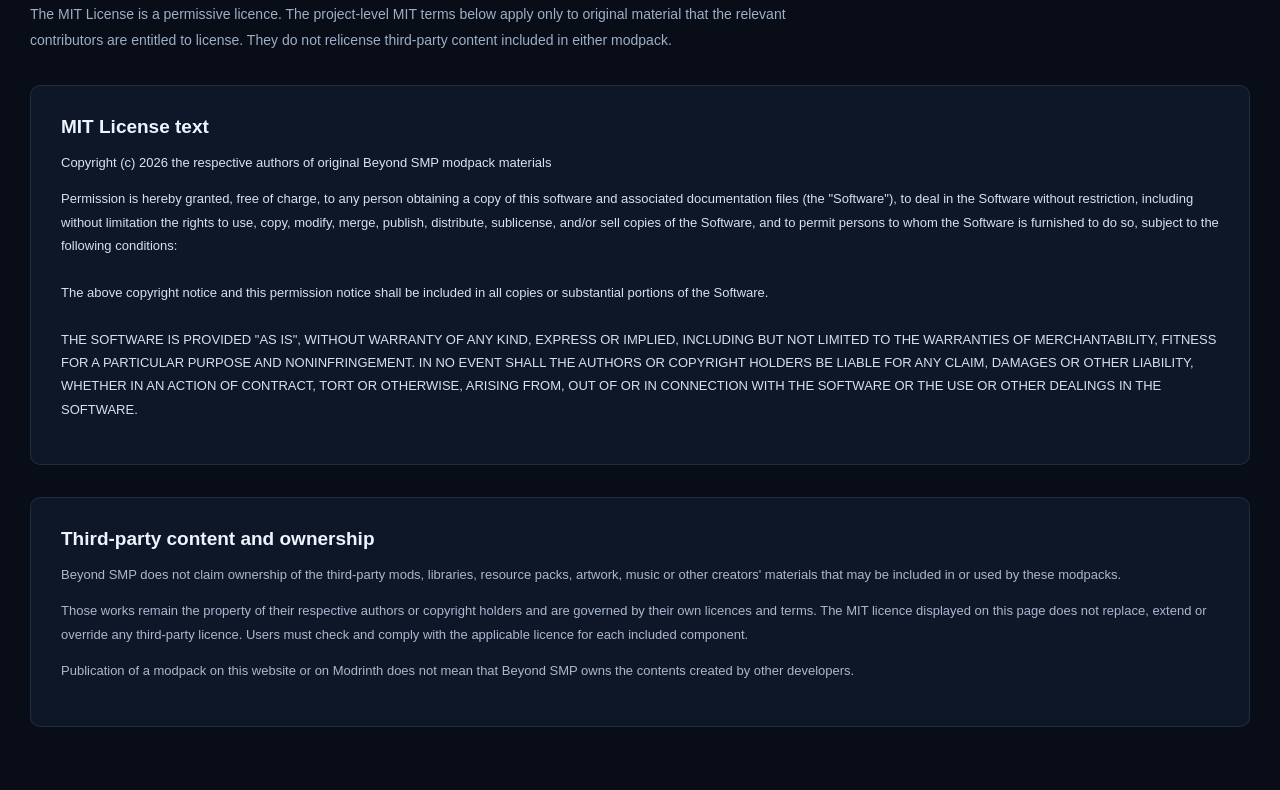
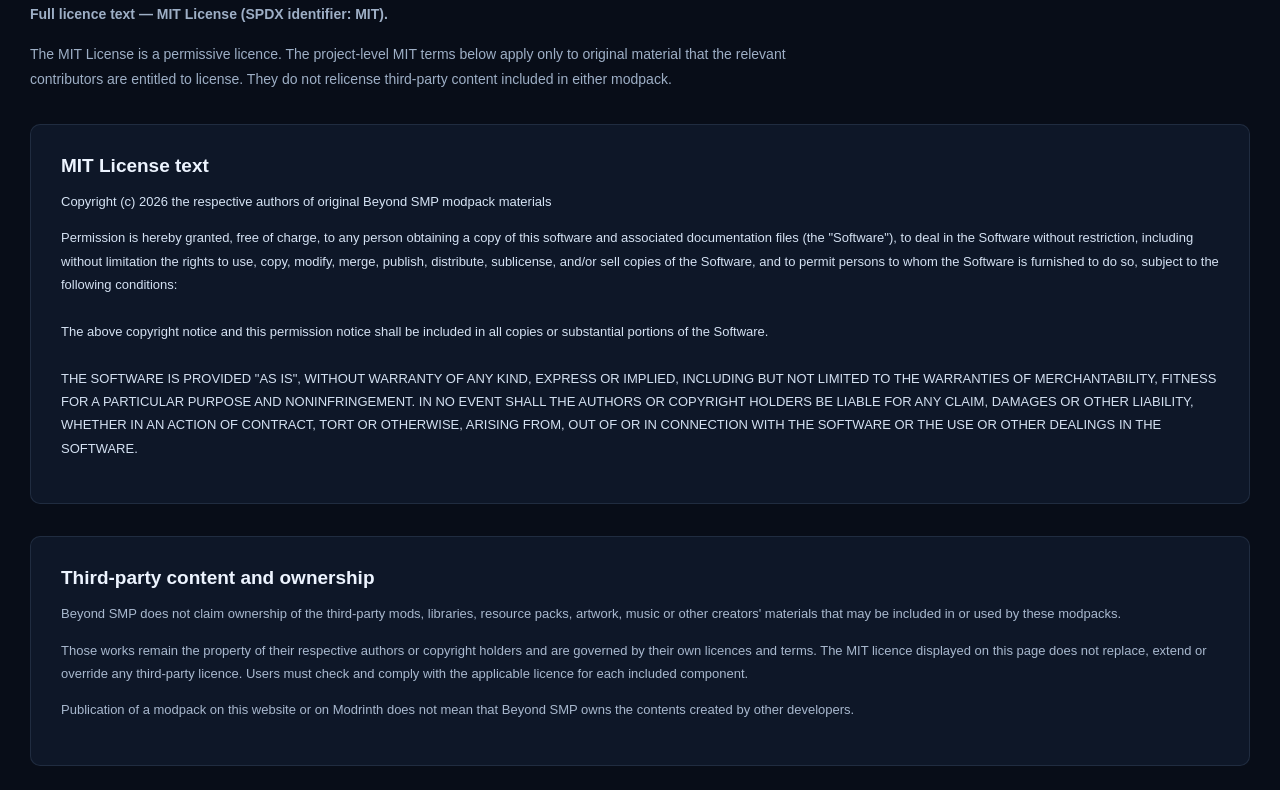
Before and after one commit to hmerr24-ui/Beyond-SMP-Licensing, a plain HTML site: page licenses/mit.html in a window 1280 px wide. Shown: the part 286-1076 px from the top of the page. Drawn offline with Linux system fonts and the light colour scheme.

Commit message:
Clarify licence titles and metadata

```diff
--- a/licenses/mit.html
+++ b/licenses/mit.html
@@ -1,7 +1,7 @@
 <!doctype html>
-<html lang="en"><head><meta charset="utf-8"><meta name="viewport" content="width=device-width, initial-scale=1"><meta name="theme-color" content="#080d18"><title>MIT License | Beyond SMP</title><link rel="stylesheet" href="../styles.css"></head>
+<html lang="en"><head><meta charset="utf-8"><meta name="viewport" content="width=device-width, initial-scale=1"><meta name="theme-color" content="#080d18"><meta name="description" content="Full text of the MIT License for original Beyond SMP modpack materials only."><meta name="license" content="MIT License"><meta name="robots" content="index,follow"><title>MIT License | Beyond SMP</title><link rel="stylesheet" href="../styles.css"></head>
 <body><header class="site-header"><a class="brand" href="../"><span class="brand-mark">B</span><span>BEYOND SMP <i>／ LICENSING</i></span></a><a class="header-link" href="../">← Back to directory</a></header>
-<main class="section licence-page"><div class="section-kicker">PROJECT LICENCE / MIT</div><h1>MIT License</h1><p class="licence-intro">The MIT License is a permissive licence. The project-level MIT terms below apply only to original material that the relevant contributors are entitled to license. They do not relicense third-party content included in either modpack.</p>
+<main class="section licence-page"><div class="section-kicker">PROJECT LICENCE / STANDARD OPEN-SOURCE TERMS</div><h1>MIT License</h1><p class="licence-intro"><strong>Full licence text — MIT License (SPDX identifier: MIT).</strong></p><p class="licence-intro">The MIT License is a permissive licence. The project-level MIT terms below apply only to original material that the relevant contributors are entitled to license. They do not relicense third-party content included in either modpack.</p>
 <div class="licence-panel"><h2>MIT License text</h2><p class="copyright-line">Copyright (c) 2026 the respective authors of original Beyond SMP modpack materials</p><pre>Permission is hereby granted, free of charge, to any person obtaining a copy of this software and associated documentation files (the "Software"), to deal in the Software without restriction, including without limitation the rights to use, copy, modify, merge, publish, distribute, sublicense, and/or sell copies of the Software, and to permit persons to whom the Software is furnished to do so, subject to the following conditions:
 
 The above copyright notice and this permission notice shall be included in all copies or substantial portions of the Software.
```
